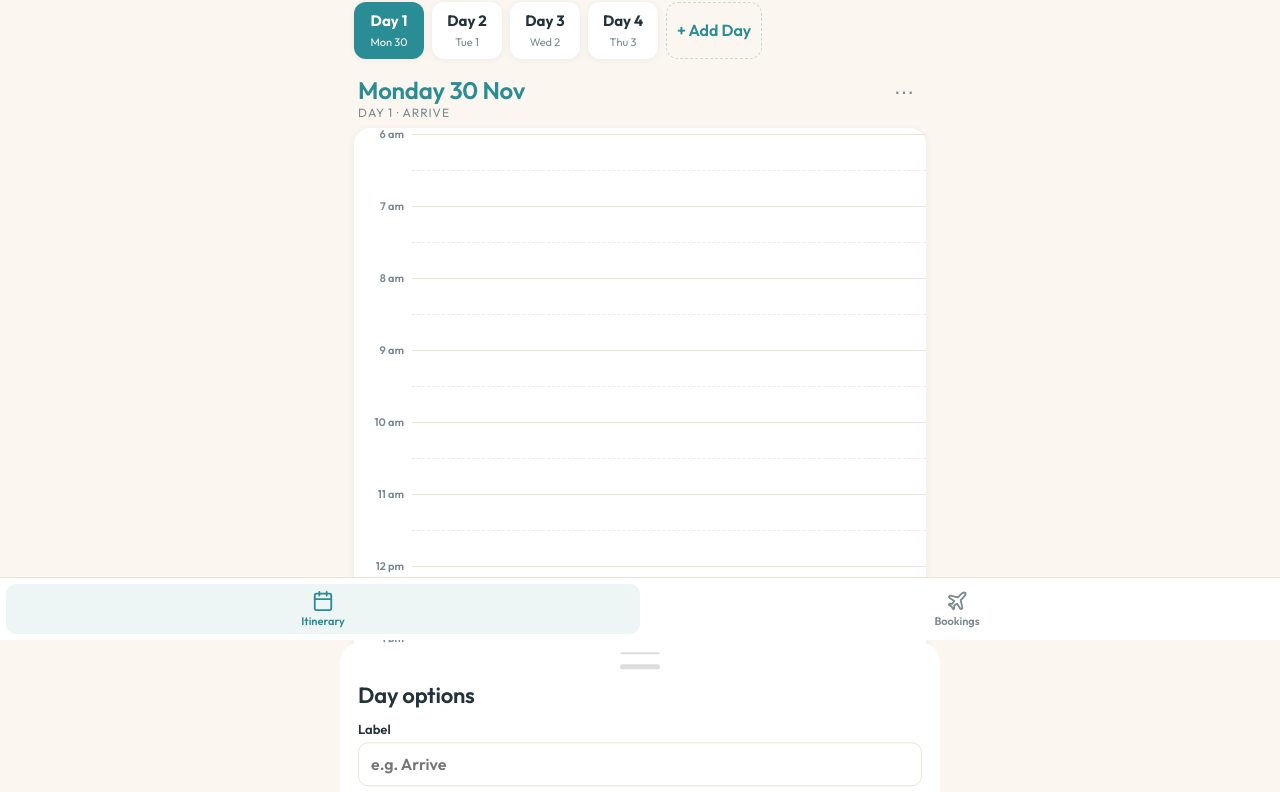
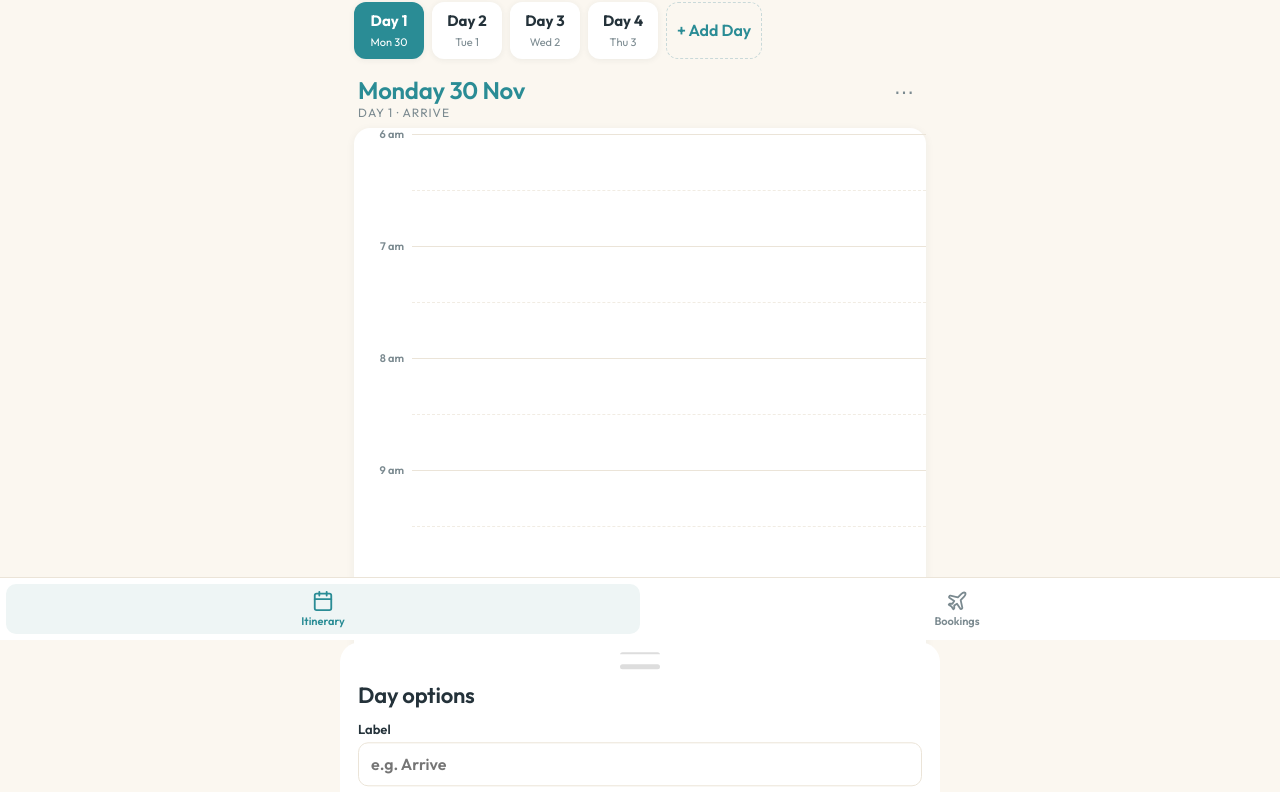
Before and after one commit to joliecodes/xkelamkabut, a plain HTML site: page index.html in a window 1280 px wide. Shown: the part 160-952 px from the top of the page. Drawn offline with Linux system fonts and the light colour scheme.

Commit message:
Taller hour rows (56px per half hour) and same title size on every item
Co-Authored-By: Claude Opus 5.5 <noreply@anthropic.com>
Claude-Session: https://claude.ai/code/session_01H42t2P4sNSBF7UBcWfEpGx

```diff
--- a/app.js
+++ b/app.js
@@ -10,7 +10,7 @@
   };
   const icon = name => `<svg class="ico"><use href="#i-${name}"/></svg>`;
   const FIRST_HOUR = 6, LAST_HOUR = 23;
-  const HOUR_PX = 72;       // height of one hour on the timeline
+  const HOUR_PX = 112;      // height of one hour on the timeline
   const DEFAULT_MIN = 30;   // items without an end time show as 30 min
   const toMin = hm => { const [h, m] = hm.split(':').map(Number); return h * 60 + m; };
   const fromMin = m => `${String(Math.floor(m / 60)).padStart(2, '0')}:${String(m % 60).padStart(2, '0')}`;
@@ -221,7 +221,7 @@
     const typeKey = TYPES[x.type] ? x.type : 'other';
     const mins = e - s;
     const el = document.createElement('div');
-    el.className = 'item' + (mins <= 30 ? ' short' : '') + (mins >= 90 ? ' tall' : '');
+    el.className = 'item' + (mins < 25 ? ' short' : '') + (mins >= 90 ? ' tall' : '');
     el.style.setProperty('--c', T.c); el.style.setProperty('--bg', T.bg);
     el.innerHTML = `<div class="ic">${icon(typeKey)}</div>
       <div class="body"><div class="t">${esc(x.title)}</div>
--- a/styles.css
+++ b/styles.css
@@ -46,7 +46,7 @@ main{max-width:600px;margin:0 auto;padding:0 14px}
 .lane .item.short .ic{width:22px;height:22px;border-radius:6px}
 .lane .item.short .ic .ico{width:13px;height:13px}
 .lane .item.short .body{display:flex;align-items:baseline;gap:6px;min-width:0}
-.lane .item.short .t{font-size:13px;white-space:nowrap;overflow:hidden;text-overflow:ellipsis}
+.lane .item.short .t{white-space:nowrap;overflow:hidden;text-overflow:ellipsis}
 .lane .item.short .m{font-size:11px;white-space:nowrap;margin:0}
 .lane .item.short .n{display:none}
 .lane .item.short .map{padding:2px 7px;font-size:11px}
--- a/sw.js
+++ b/sw.js
@@ -1,5 +1,5 @@
 // Network-first while building: always try fresh files, fall back to cache when offline.
-const CACHE = 'xkk-v4';
+const CACHE = 'xkk-v5';
 const ASSETS = ['./', 'index.html', 'styles.css', 'app.js', 'manifest.json', 'icons/icon.svg'];
 
 self.addEventListener('install', e => {
```
